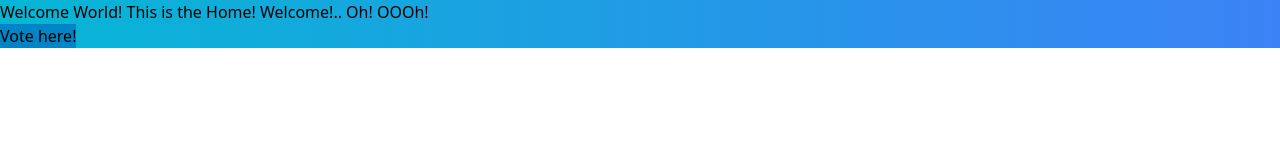
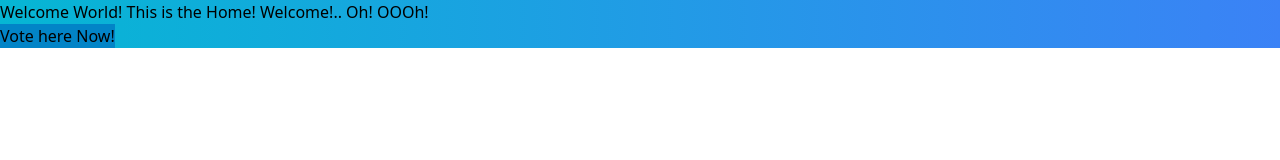
Before and after one commit to hmedasani/appnxt, a Next.js app: page / in a window 1280 px wide. Shown: the top 160 px of the page. Built offline with nearby package versions, Linux system fonts and the light colour scheme.

Commit message:
refactor: adding mui styled test 3

```diff
--- a/pages/index.tsx
+++ b/pages/index.tsx
@@ -5,7 +5,7 @@ const HomePage: NextPageLayoutProps = () => {
   return (
     <div className="bg-gradient-to-r from-cyan-500 to-blue-500">
       <h1>Welcome World! This is the Home! Welcome!.. Oh! OOOh!</h1>
-      <ButtonAtom>Vote here!</ButtonAtom>
+      <ButtonAtom>Vote here Now!</ButtonAtom>
     </div>
   );
 };
```
